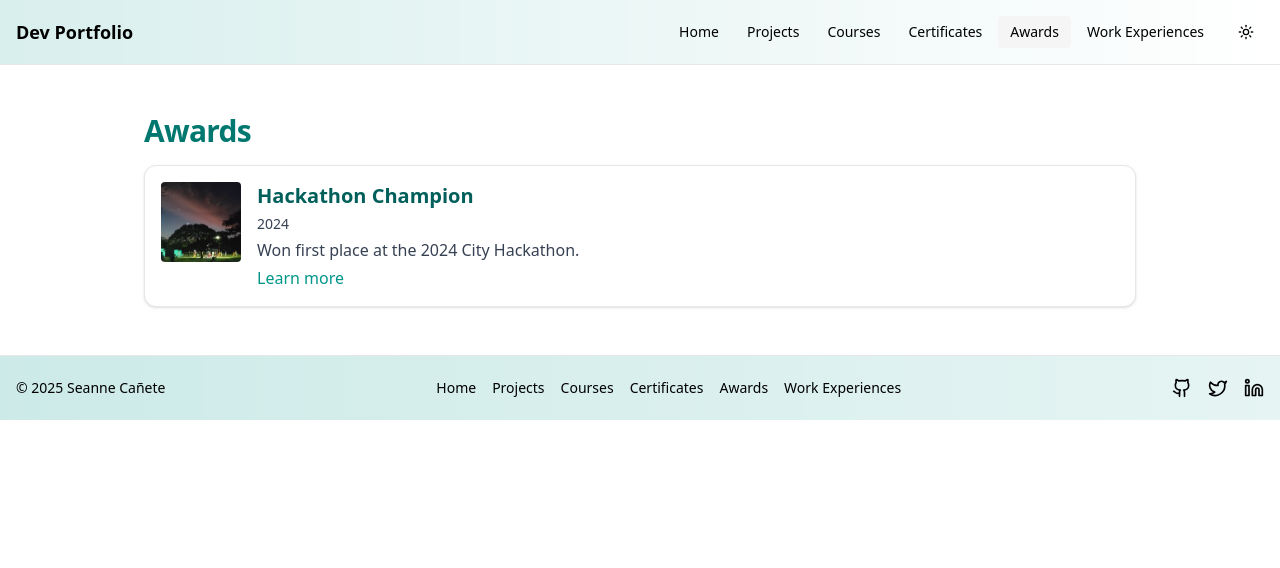
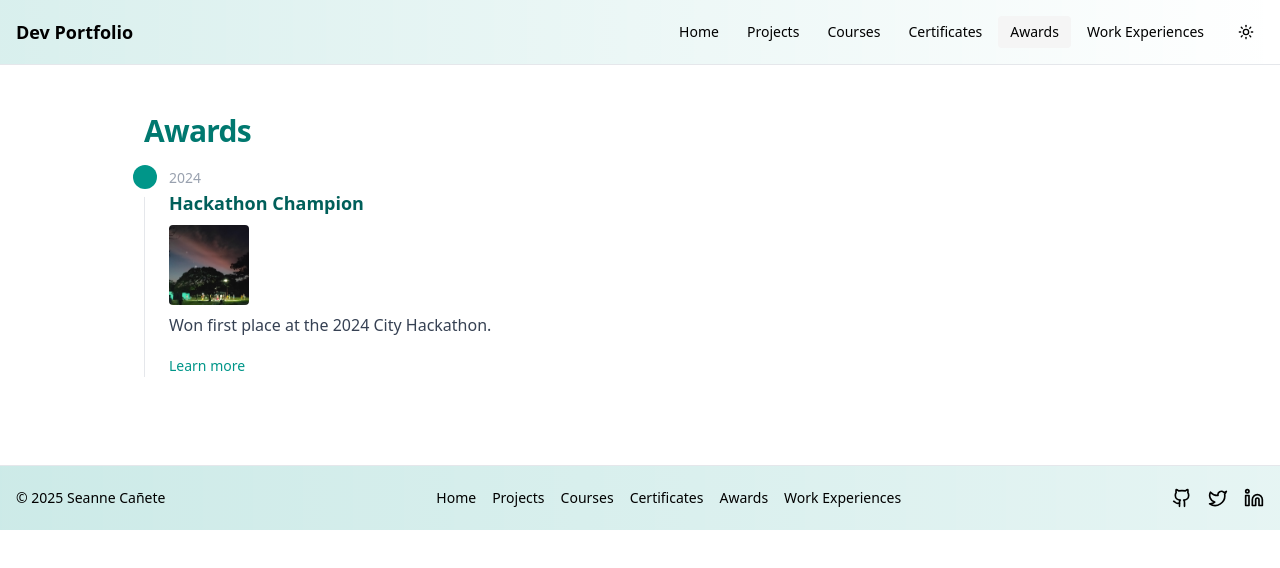
Before and after one commit to Seanneskie/my-portfolio, a Next.js app: page /awards in a window 1280 px wide. Shown: the top 568 px of the page. Built offline with nearby package versions, Linux system fonts and the light colour scheme.

Commit message:
Display awards as timeline

```diff
--- a/components/awards/Awards.tsx
+++ b/components/awards/Awards.tsx
@@ -1,7 +1,6 @@
 "use client";
 
 import Image from "next/image";
-import { Card } from "@/components/ui/card";
 import { useData } from "@/lib/use-data";
 
 interface Award {
@@ -32,27 +31,29 @@ export default function Awards() {
       <h1 className="text-3xl font-bold tracking-tight text-teal-700 dark:text-teal-400">
         Awards
       </h1>
-      <ul role="list" className="space-y-4">
+      <ol
+        role="list"
+        className="relative border-l border-gray-200 dark:border-gray-700"
+      >
         {data.map((award) => (
-          <li key={award.title} role="listitem">
-            <Card className="flex flex-col gap-4 p-4 sm:flex-row">
+          <li key={award.title} className="mb-10 ml-6">
+            <span className="absolute -left-3 flex h-6 w-6 items-center justify-center rounded-full bg-teal-600 ring-8 ring-white dark:ring-gray-900" />
+            <time className="mb-1 text-sm leading-none text-gray-400 dark:text-gray-500">
+              {award.year}
+            </time>
+            <h3 className="text-lg font-semibold text-teal-800 dark:text-teal-200">
+              {award.title}
+            </h3>
             {award.image && (
               <Image
                 src={award.image}
                 alt={award.title}
                 width={80}
                 height={80}
-                  className="h-20 w-20 rounded object-cover"
+                className="my-2 h-20 w-20 rounded object-cover"
               />
             )}
-              <div className="space-y-1">
-                <h3 className="text-xl font-semibold text-teal-800 dark:text-teal-200">
-                  {award.title}
-                </h3>
-                <p className="text-sm text-gray-700 dark:text-gray-300">
-                  {award.year}
-                </p>
-                <p className="text-gray-700 dark:text-gray-200">
+            <p className="mb-4 text-base text-gray-700 dark:text-gray-200">
               {award.description}
             </p>
             {award.link && (
@@ -60,16 +61,14 @@ export default function Awards() {
                 href={award.link}
                 target="_blank"
                 rel="noopener noreferrer"
-                    className="text-teal-600 hover:underline dark:text-teal-400"
+                className="text-sm font-medium text-teal-600 hover:underline dark:text-teal-400"
               >
                 Learn more
               </a>
             )}
-              </div>
-            </Card>
           </li>
         ))}
-      </ul>
+      </ol>
     </section>
   );
 }
```
Lines whose indentation alone changed are shown as unchanged.
